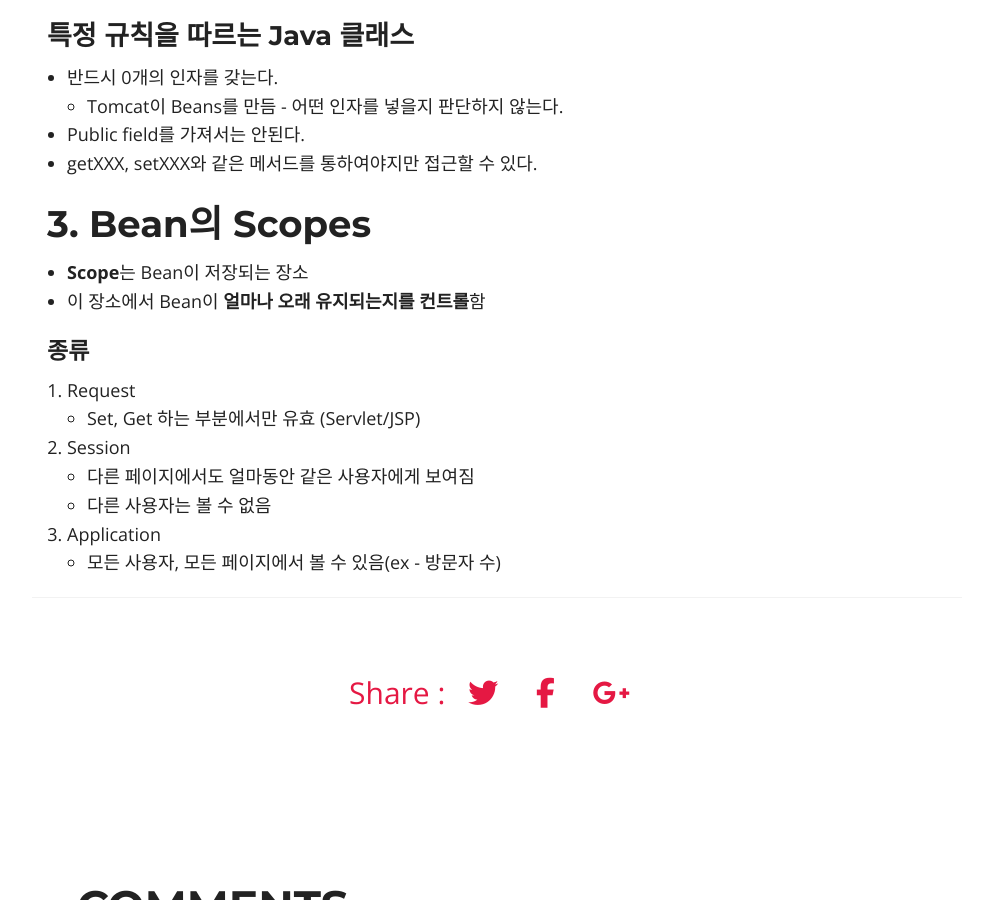
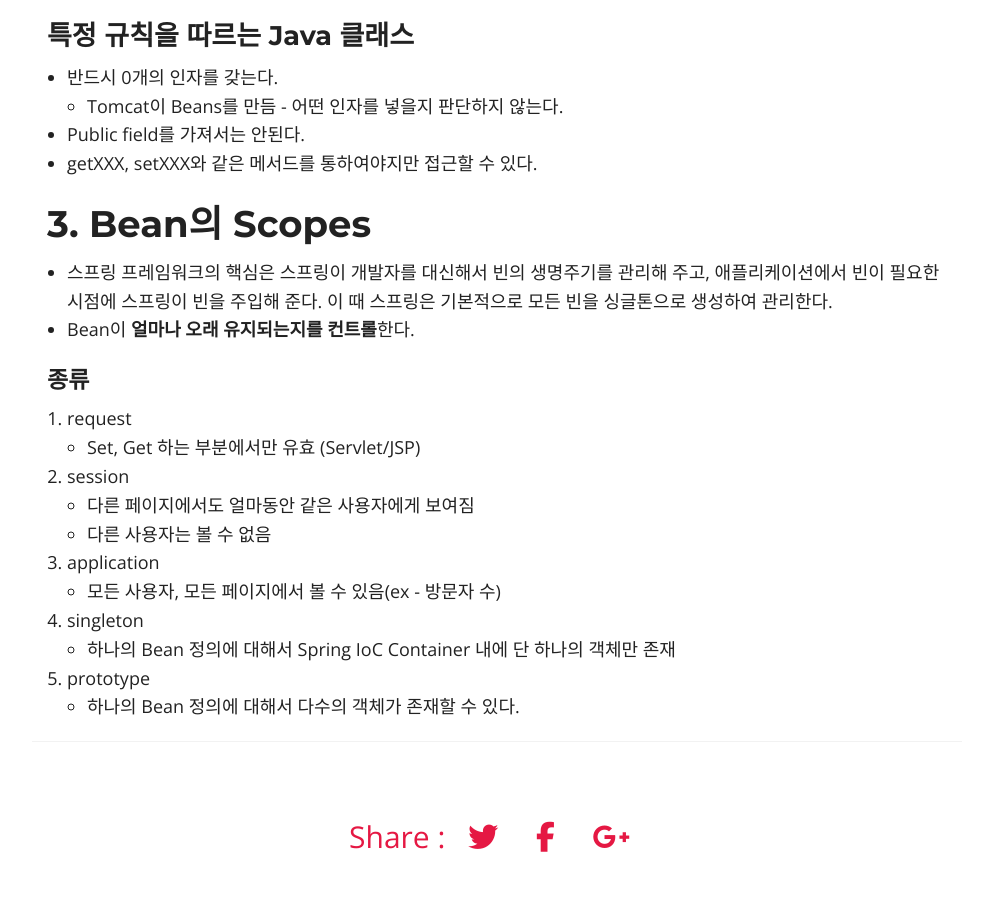
Before and after one commit to Seongmun-Hong/Seongmun-Hong.github.io, a Jekyll site: the page built from _posts/2019-04-30-Servlet And JSP MVC Architecture.md, in a window 1280 px wide and 900 px high, scrolled down 2866 px. Shown: the whole window, without its empty margins (143-1136 px from the left). Built offline with Jekyll 4.4.1, drawn with Linux system fonts in a browser that asks for light colours; nearby versions of some CDN libraries; library files that are not in the unit come from our copies; comment, search, counter and statistics services are not loaded.

Commit message:
fix :  -  잘못된 내용에 대한 수정

```diff
--- a/_posts/2019-04-30-Servlet And JSP MVC Architecture.md
+++ b/_posts/2019-04-30-Servlet And JSP MVC Architecture.md
@@ -87,17 +87,23 @@ sendRedirect() 메서드를 사용하여 지정한 경로로 페이지를 이동
 
 ## 3. Bean의 Scopes
 
-- **Scope**는 Bean이 저장되는 장소
-- 이 장소에서 Bean이 **얼마나 오래 유지되는지를 컨트롤**함
+- 스프링 프레임워크의 핵심은 스프링이 개발자를 대신해서 빈의 생명주기를 관리해 주고, 애플리케이션에서 빈이 필요한 시점에 스프링이 빈을 주입해 준다. 이 때 스프링은 기본적으로 모든 빈을 싱글톤으로 생성하여 관리한다.
+-  Bean이 **얼마나 오래 유지되는지를 컨트롤**한다.
 
 #### 종류
 
-1. Request
+1. request
   - Set, Get 하는 부분에서만 유효 (Servlet/JSP)
 
-2. Session
+2. session
   - 다른 페이지에서도 얼마동안 같은 사용자에게 보여짐
   - 다른 사용자는 볼 수 없음
 
-3. Application
+3. application
   - 모든 사용자, 모든 페이지에서 볼 수 있음(ex - 방문자 수)
+
+4. singleton
+ - 하나의 Bean 정의에 대해서 Spring IoC Container 내에 단 하나의 객체만 존재
+
+ 5. prototype
+ - 하나의 Bean 정의에 대해서 다수의 객체가 존재할 수 있다.
```
Also changed, not shown: _posts/2019-04-29-SpringFramework.md (+14 -0 lines).
